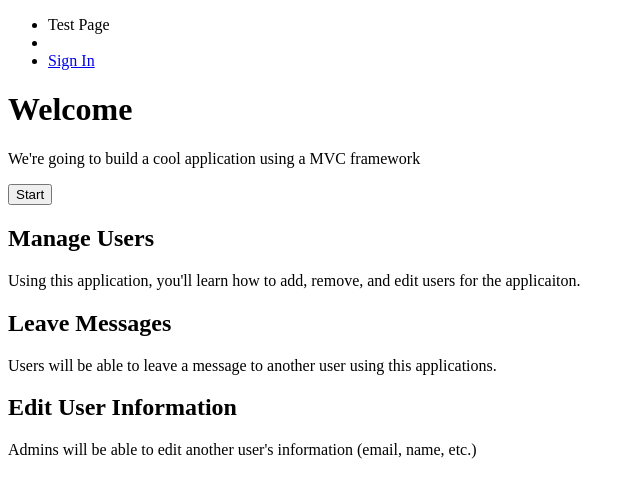
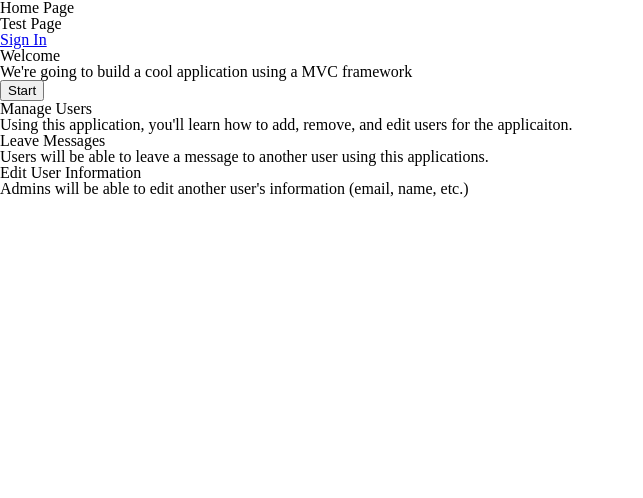
Before and after one commit to jarthurj/special-goggles, a Django app: template dashboard/apps/dash/templates/dash/index.html in a window 1280 px wide. Shown: the top 498 px of the page, without its empty margins (0-643 px from the left). Run offline with Django 4.2, Linux system fonts and the light colour scheme; the template is opened without the code that fills it, so the values that code supplies are empty; parts of the project's set-up code (start-up, migrations or seed data) failed here and were passed over.

Commit message:
dashboard

```diff
--- /dev/null
+++ b/dashboard/apps/dash/static/reset.css
@@ -0,0 +1,48 @@
+/* http://meyerweb.com/eric/tools/css/reset/
+   v2.0 | 20110126
+   License: none (public domain)
+*/
+
+html, body, div, span, applet, object, iframe,
+h1, h2, h3, h4, h5, h6, p, blockquote, pre,
+a, abbr, acronym, address, big, cite, code,
+del, dfn, em, img, ins, kbd, q, s, samp,
+small, strike, strong, sub, sup, tt, var,
+b, u, i, center,
+dl, dt, dd, ol, ul, li,
+fieldset, form, label, legend,
+table, caption, tbody, tfoot, thead, tr, th, td,
+article, aside, canvas, details, embed,
+figure, figcaption, footer, header, hgroup,
+menu, nav, output, ruby, section, summary,
+time, mark, audio, video {
+	margin: 0;
+	padding: 0;
+	border: 0;
+	font-size: 100%;
+	font: inherit;
+	vertical-align: baseline;
+}
+/* HTML5 display-role reset for older browsers */
+article, aside, details, figcaption, figure,
+footer, header, hgroup, menu, nav, section {
+	display: block;
+}
+body {
+	line-height: 1;
+}
+ol, ul {
+	list-style: none;
+}
+blockquote, q {
+	quotes: none;
+}
+blockquote:before, blockquote:after,
+q:before, q:after {
+	content: '';
+	content: none;
+}
+table {
+	border-collapse: collapse;
+	border-spacing: 0;
+}
--- a/dashboard/apps/dash/templates/dash/index.html
+++ b/dashboard/apps/dash/templates/dash/index.html
@@ -3,6 +3,8 @@
 <head>
   <meta charset="utf-8">
   <meta name="viewport" content="width=device-width, initial-scale=1">
+  <link rel="stylesheet" type="text/css" href="../../static/reset.css">
+  <link rel="stylesheet" type="text.css" href=""
   <title>Home Page</title>
 </head>
 <body>
```
Also changed, not shown: dashboard/apps/dash/static/index.css (added).
